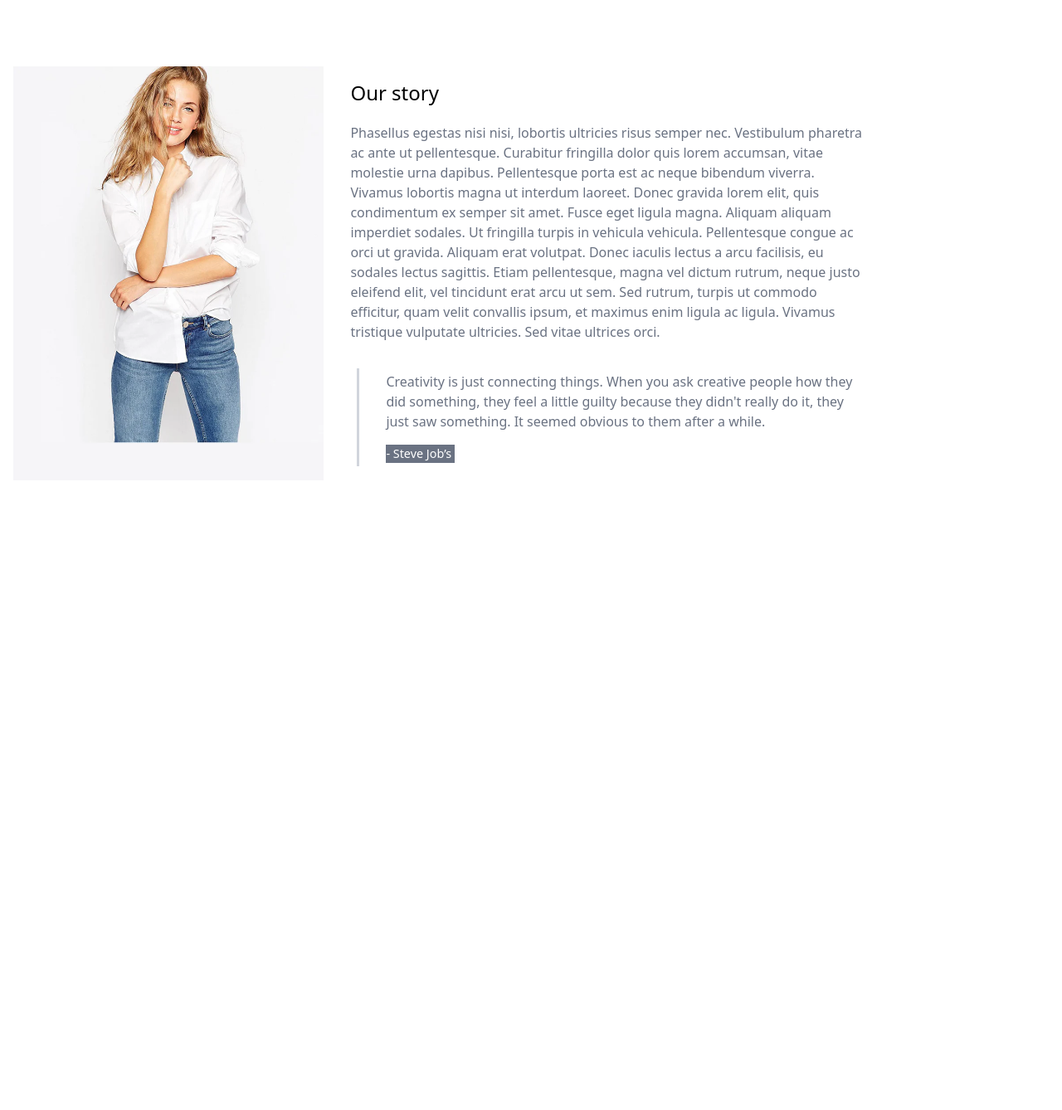
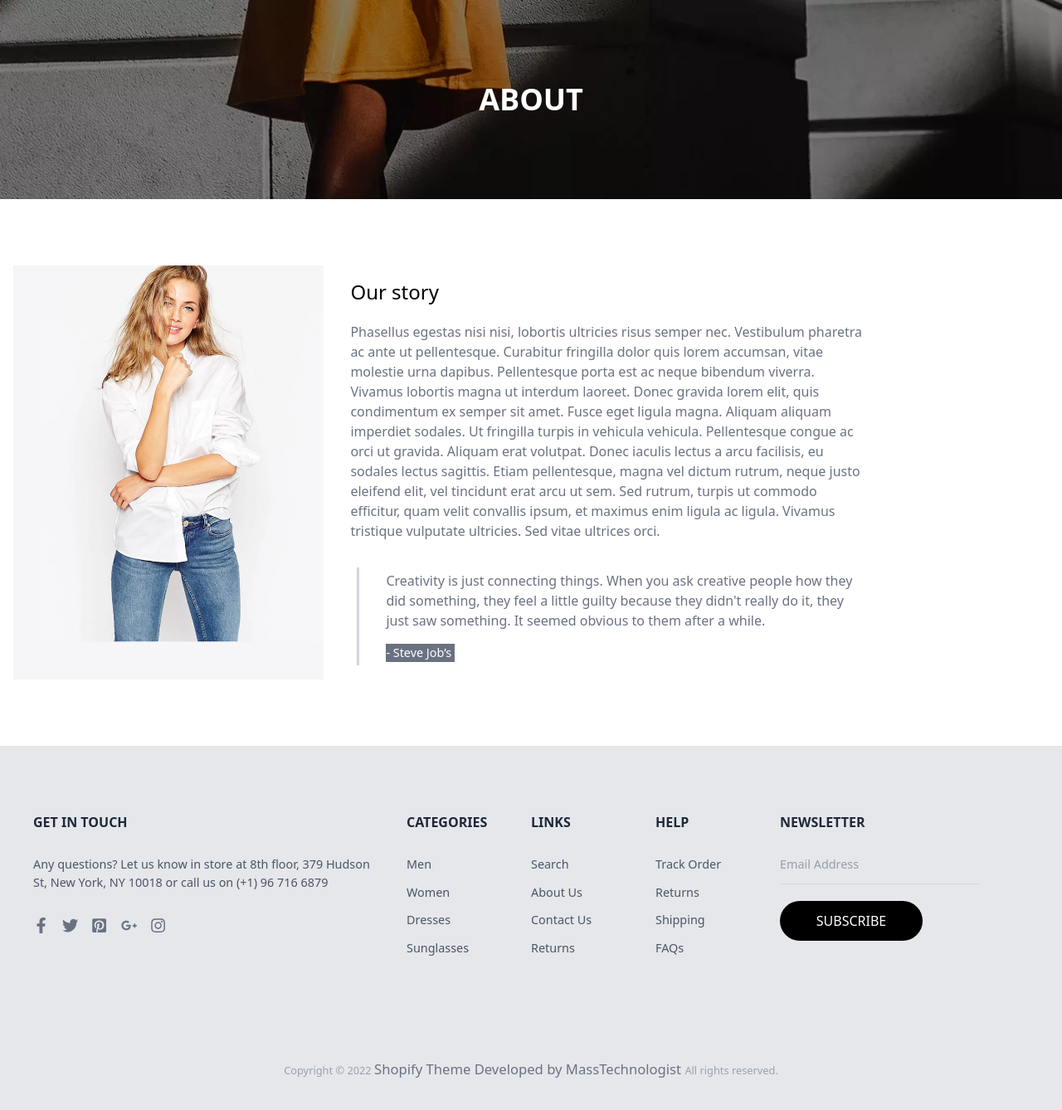
Before and after one commit to ayoub-ennaciri/reactShop-ayoubEnnaciri, a React (Vite) app: page /about in a window 1280 px wide. Shown: the top 1338 px of the page at 83% size. Before the commit the page ends 800 px from the top, so only its background shows below. Built offline with nearby package versions, Linux system fonts and the light colour scheme.

Commit message:
feat: add stpdBanner component

```diff
--- /dev/null
+++ b/src/components/stpdBanner.jsx
@@ -0,0 +1,13 @@
+import React from 'react';
+export const StpdBanner = ({Image, text}) => {
+    console.log(text);
+
+    return (
+        <>
+            <div className='relative w-full h-[30vh] flex justify-center items-center'>
+                <img className='object-cover h-full w-full '  src={Image} alt="" />
+                <h2 className='text-white text-4xl font-bold absolute    '>{text}</h2>
+            </div>
+        </>
+    );
+};
--- a/src/pages/about/index.jsx
+++ b/src/pages/about/index.jsx
@@ -1,10 +1,17 @@
 import React from 'react';
 import { Main } from './modules/main';
+import { Footer } from '../../layouts/footer';
+import { StpdBanner } from '../../components/stpdBanner';
+import Image from "../../assets/images/banners/banner.webp"
 
 export const About = () => {
+    console.log(Image);
+
     return (
         <>
+            <StpdBanner text="ABOUT" Image={Image} />
             <Main/>
+            <Footer/>
         </>
     );
 };
```
